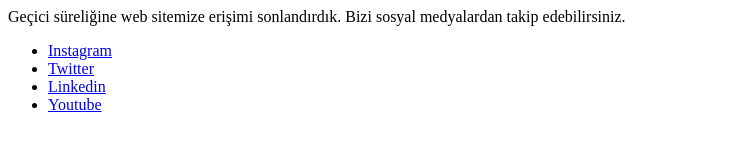
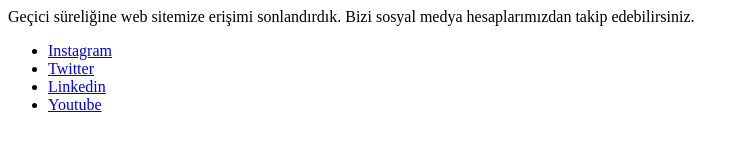
Before and after one commit to ieeedpucs/ieeedpucs.github.io, a plain HTML site: page index.html in a window 1280 px wide. Shown: the whole page, without its empty margins (0-749 px from the left). Drawn offline with Linux system fonts and the light colour scheme.

Commit message:
Update index.html

```diff
--- a/index.html
+++ b/index.html
@@ -1,7 +1,7 @@
 <html>
 <title>BAKIMDAYIZ</title>
 <body>
-Geçici süreliğine web sitemize erişimi sonlandırdık. Bizi sosyal medyalardan takip edebilirsiniz.
+Geçici süreliğine web sitemize erişimi sonlandırdık. Bizi sosyal medya hesaplarımızdan takip edebilirsiniz.
 <ul>
   <li><a href="https://www.instagram.com/ieeedumlupinar">Instagram</a></li>
   <li><a href="https://twitter.com/ieee_dumlupinar">Twitter</a></li>
```
